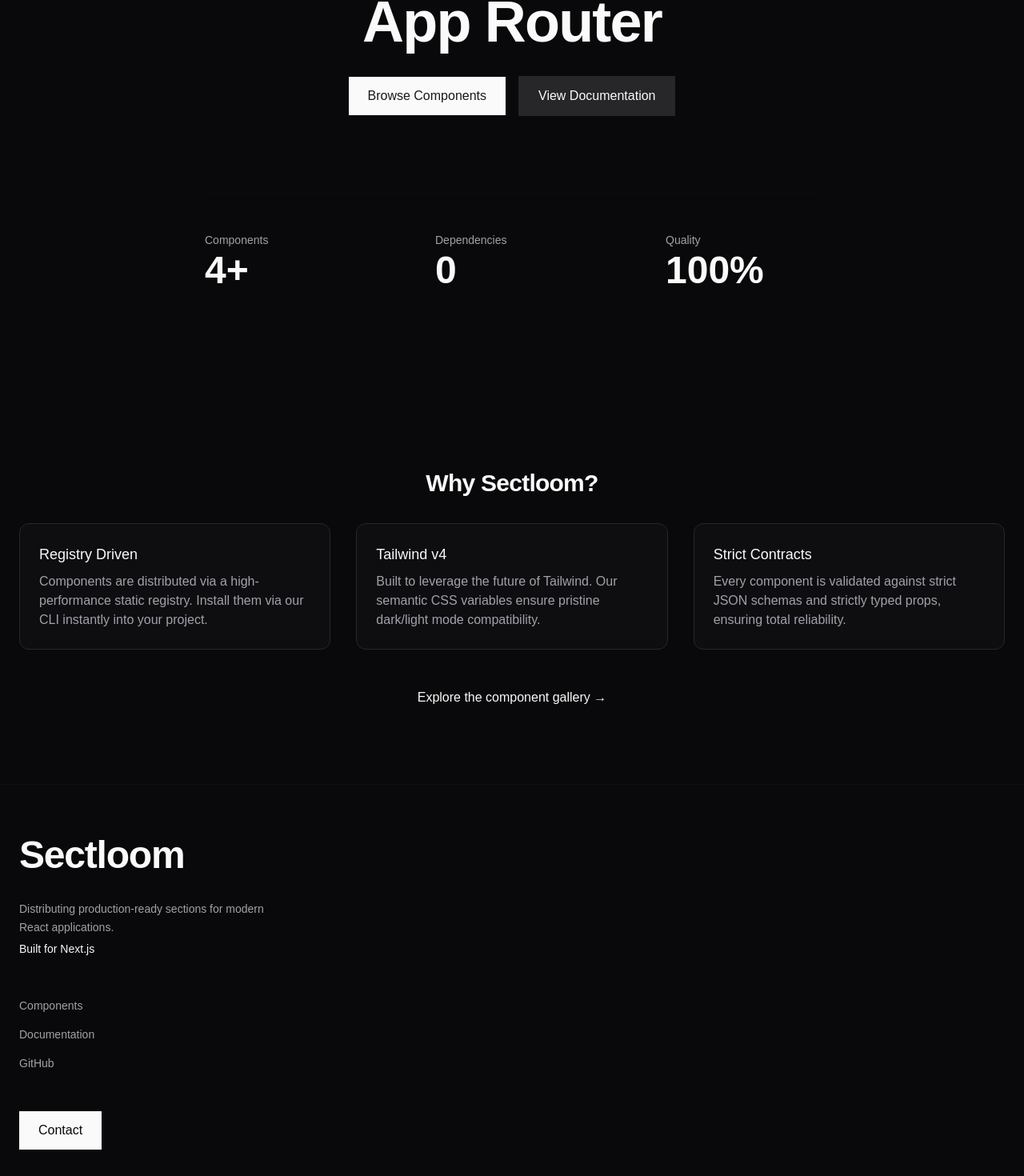
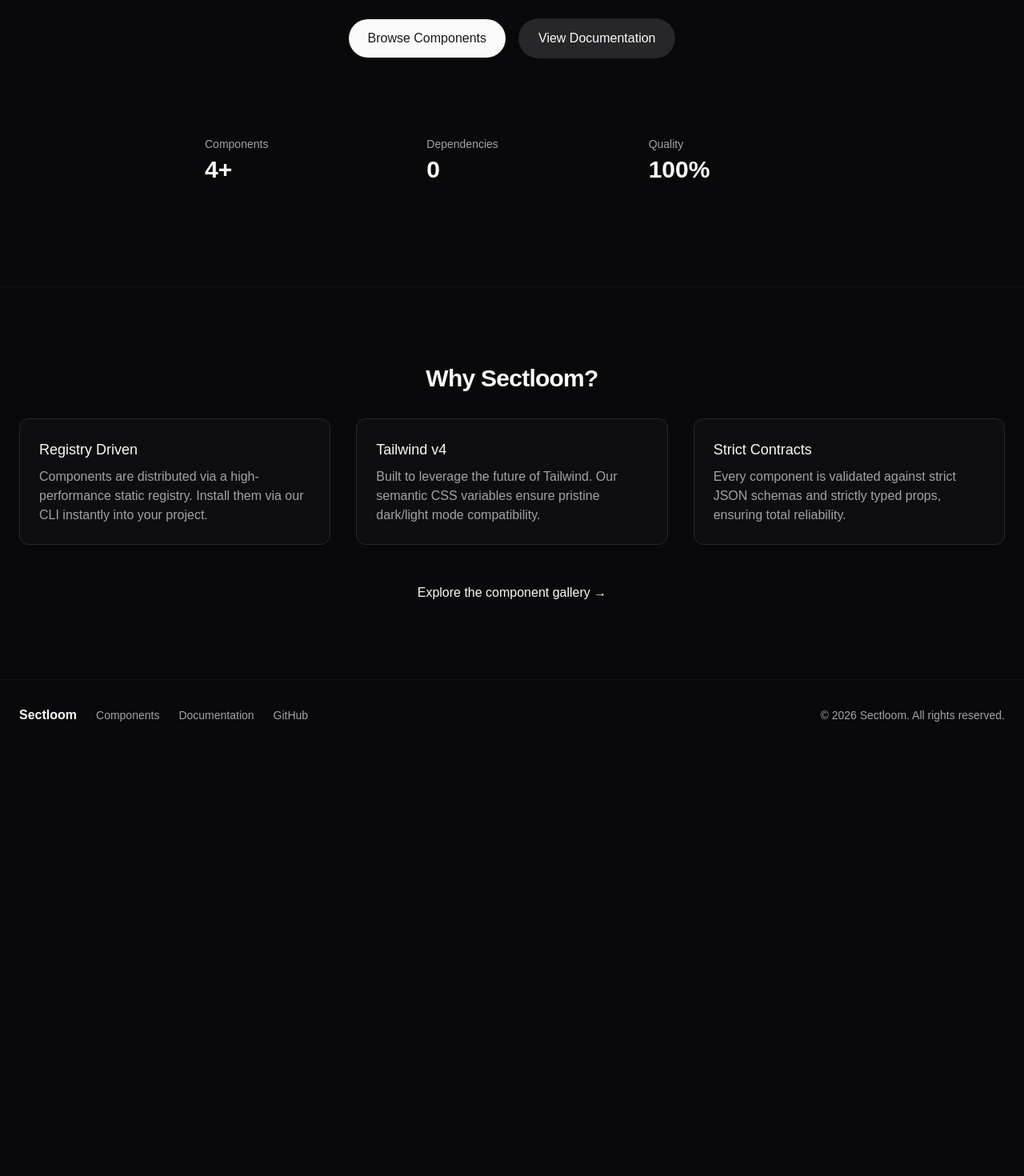
Before and after one commit to nasyx-rakeeb/sectloom, a Next.js app in the folder apps/web/: page / in a window 1280 px wide. Shown: the part 317-1787 px from the top of the page at 80% size. After the commit the page ends 1255 px from the top, so only its background shows below. Built offline with nearby package versions, Linux system fonts and the light colour scheme.

Commit message:
refactor: decouple marketing site from temporary component library

```diff
--- a/apps/web/src/app/components/[category]/[name]/page.tsx
+++ b/apps/web/src/app/components/[category]/[name]/page.tsx
@@ -3,7 +3,6 @@
 import Image from "next/image";
 import Link from "next/link";
 import { notFound } from "next/navigation";
-import { FooterProducts } from "@sectloom/components/src/sections/footer/footer-products";
 import type { RegistryItem } from "@sectloom/contracts/src/registry";
 import { codeToHtml } from "shiki";
 
@@ -149,22 +148,18 @@
         </div>
       </main>
 
-      <FooterProducts
-        brand={{
-          name: "Sectloom",
-          description: "Distributing production-ready sections for modern React applications.",
-          certification: "Built for Next.js"
-        }}
-        navigation={[
-          { label: "Components", href: "/components" },
-          { label: "Documentation", href: "/docs" },
-          { label: "GitHub", href: "https://github.com/nasyx-rakeeb/sectloom" },
-        ]}
-        enterpriseCta={{ label: "Contact", href: "/contact" }}
-        linkGroups={[]}
-        socials={[]}
-        legal={{ copyright: "© 2026 Sectloom. All rights reserved." }}
-      />
+      {/* Simple Footer */}
+      <footer className="border-t border-border/40 py-8 px-6 mt-auto">
+        <div className="max-w-7xl mx-auto flex flex-col md:flex-row items-center justify-between gap-4">
+          <div className="flex items-center gap-6">
+            <span className="font-semibold">Sectloom</span>
+            <Link href="/components" className="text-sm text-muted-foreground hover:text-foreground transition-colors">Components</Link>
+            <Link href="/docs" className="text-sm text-muted-foreground hover:text-foreground transition-colors">Documentation</Link>
+            <Link href="https://github.com/nasyx-rakeeb/sectloom" className="text-sm text-muted-foreground hover:text-foreground transition-colors">GitHub</Link>
+          </div>
+          <span className="text-sm text-muted-foreground">© 2026 Sectloom. All rights reserved.</span>
+        </div>
+      </footer>
     </div>
   );
 }
--- a/apps/web/src/app/components/page.tsx
+++ b/apps/web/src/app/components/page.tsx
@@ -2,8 +2,6 @@
 import path from "path";
 import Image from "next/image";
 import Link from "next/link";
-import { FooterProducts } from "@sectloom/components/src/sections/footer/footer-products";
-
 export const metadata = {
   title: "Components - Sectloom",
   description: "Browse the Sectloom component gallery.",
@@ -63,22 +61,18 @@
         </div>
       </main>
 
-      <FooterProducts
-        brand={{
-          name: "Sectloom",
-          description: "Distributing production-ready sections for modern React applications.",
-          certification: "Built for Next.js"
-        }}
-        navigation={[
-          { label: "Components", href: "/components" },
-          { label: "Documentation", href: "/docs" },
-          { label: "GitHub", href: "https://github.com/nasyx-rakeeb/sectloom" },
-        ]}
-        enterpriseCta={{ label: "Contact", href: "/contact" }}
-        linkGroups={[]}
-        socials={[]}
-        legal={{ copyright: "© 2026 Sectloom. All rights reserved." }}
-      />
+      {/* Simple Footer */}
+      <footer className="border-t border-border/40 py-8 px-6 mt-auto">
+        <div className="max-w-7xl mx-auto flex flex-col md:flex-row items-center justify-between gap-4">
+          <div className="flex items-center gap-6">
+            <span className="font-semibold">Sectloom</span>
+            <Link href="/components" className="text-sm text-muted-foreground hover:text-foreground transition-colors">Components</Link>
+            <Link href="/docs" className="text-sm text-muted-foreground hover:text-foreground transition-colors">Documentation</Link>
+            <Link href="https://github.com/nasyx-rakeeb/sectloom" className="text-sm text-muted-foreground hover:text-foreground transition-colors">GitHub</Link>
+          </div>
+          <span className="text-sm text-muted-foreground">© 2026 Sectloom. All rights reserved.</span>
+        </div>
+      </footer>
     </div>
   );
 }
--- a/apps/web/src/app/page.tsx
+++ b/apps/web/src/app/page.tsx
@@ -1,22 +1,47 @@
-import { HeroEfficiency } from "@sectloom/components/src/sections/hero/hero-efficiency";
-import { FooterProducts } from "@sectloom/components/src/sections/footer/footer-products";
 import Link from "next/link";
 
 export default function Home() {
   return (
     <main className="min-h-screen bg-background text-foreground flex flex-col">
-      <HeroEfficiency
-        overline="SECTLOOM UI"
-        heading="Production React sections for Next.js App Router"
-        primaryCta={{ label: "Browse Components", href: "/components" }}
-        secondaryCta={{ label: "View Documentation", href: "/docs" }}
-        stats={[
-          { label: "Components", value: "4+" },
-          { label: "Dependencies", value: "0" },
-          { label: "Quality", value: "100%" },
-        ]}
-      />
+      {/* Hero Section */}
+      <section className="py-24 sm:py-32 flex flex-col items-center justify-center px-6 text-center border-b border-border/40">
+        <p className="text-muted-foreground text-sm font-medium tracking-wide uppercase mb-4">
+          SECTLOOM UI
+        </p>
+        <h1 className="text-4xl sm:text-6xl md:text-7xl font-bold tracking-tight mb-8 max-w-4xl">
+          Production React sections for Next.js App Router
+        </h1>
+        <div className="flex flex-col sm:flex-row items-center gap-4 mb-16">
+          <Link
+            href="/components"
+            className="px-6 py-3 rounded-full bg-primary text-primary-foreground font-medium hover:bg-primary/90 transition-colors"
+          >
+            Browse Components
+          </Link>
+          <Link
+            href="/docs"
+            className="px-6 py-3 rounded-full bg-secondary text-secondary-foreground font-medium hover:bg-secondary/80 transition-colors border border-border/50"
+          >
+            View Documentation
+          </Link>
+        </div>
+        <div className="grid grid-cols-3 gap-8 sm:gap-16 pt-8 border-t border-border/20 text-left w-full max-w-3xl">
+          <div className="flex flex-col gap-1">
+            <span className="text-muted-foreground text-sm">Components</span>
+            <span className="text-3xl font-semibold">4+</span>
+          </div>
+          <div className="flex flex-col gap-1">
+            <span className="text-muted-foreground text-sm">Dependencies</span>
+            <span className="text-3xl font-semibold">0</span>
+          </div>
+          <div className="flex flex-col gap-1">
+            <span className="text-muted-foreground text-sm">Quality</span>
+            <span className="text-3xl font-semibold">100%</span>
+          </div>
+        </div>
+      </section>
 
+      {/* Features Section */}
       <div className="flex-1 max-w-7xl mx-auto w-full px-6 py-24 flex flex-col items-center">
         <h2 className="text-3xl font-semibold mb-8 tracking-tight">Why Sectloom?</h2>
         <div className="grid grid-cols-1 md:grid-cols-3 gap-8">
@@ -39,22 +64,18 @@
         </Link>
       </div>
 
-      <FooterProducts
-        brand={{
-          name: "Sectloom",
-          description: "Distributing production-ready sections for modern React applications.",
-          certification: "Built for Next.js"
-        }}
-        navigation={[
-          { label: "Components", href: "/components" },
-          { label: "Documentation", href: "/docs" },
-          { label: "GitHub", href: "https://github.com/nasyx-rakeeb/sectloom" },
-        ]}
-        enterpriseCta={{ label: "Contact", href: "/contact" }}
-        linkGroups={[]}
-        socials={[]}
-        legal={{ copyright: "© 2026 Sectloom. All rights reserved." }}
-      />
+      {/* Simple Footer */}
+      <footer className="border-t border-border/40 py-8 px-6 mt-auto">
+        <div className="max-w-7xl mx-auto flex flex-col md:flex-row items-center justify-between gap-4">
+          <div className="flex items-center gap-6">
+            <span className="font-semibold">Sectloom</span>
+            <Link href="/components" className="text-sm text-muted-foreground hover:text-foreground transition-colors">Components</Link>
+            <Link href="/docs" className="text-sm text-muted-foreground hover:text-foreground transition-colors">Documentation</Link>
+            <Link href="https://github.com/nasyx-rakeeb/sectloom" className="text-sm text-muted-foreground hover:text-foreground transition-colors">GitHub</Link>
+          </div>
+          <span className="text-sm text-muted-foreground">© 2026 Sectloom. All rights reserved.</span>
+        </div>
+      </footer>
     </main>
   );
 }
```
